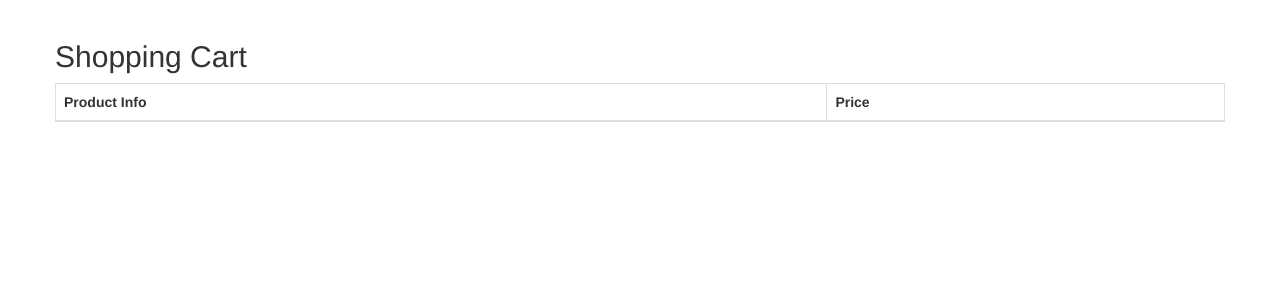
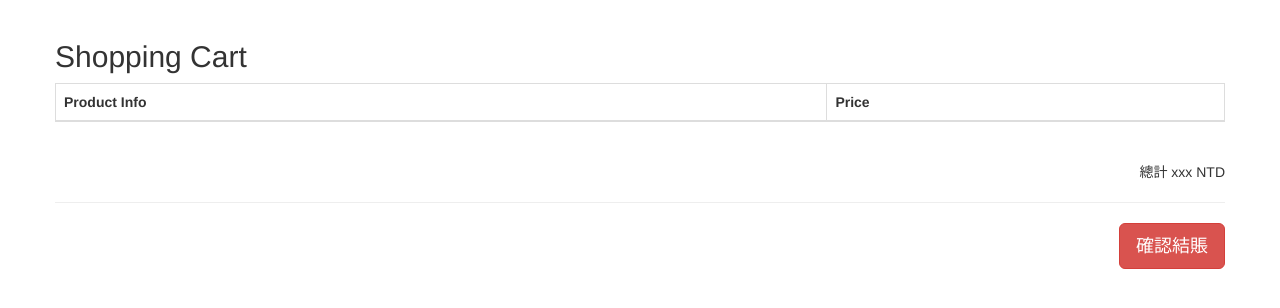
Before and after one commit to jrubyuncle/artstore-01, a Rails app: page /carts in a window 1280 px wide. Shown: the part 52-360 px from the top of the page. Run offline with Rails 7, Linux system fonts and the light colour scheme; data comes from the database, SQL or seed files in the repository; data that the repository does not hold is empty; style sheets or scripts are compiled from the project's sources; some libraries are stand-ins or nearby versions.

Commit message:
wk2-3 implement products/index.html.erb

```diff
--- a/app/views/carts/index.html.erb
+++ b/app/views/carts/index.html.erb
@@ -31,4 +31,19 @@
       <% end %>
     </tbody>
   </table>
+
+  <br>
+
+  <div class="total clearfix">
+    <span class="pull-right">
+      <span>總計 xxx NTD </span>
+    </span>
+  </div>
+
+  <hr>
+
+  <div class="checkout clearfix">
+    <%= link_to("確認結賬", "#", method: :post,
+                class: "btn btn-lg btn-danger pull-right") %>
+  </div>
 </div>
```
